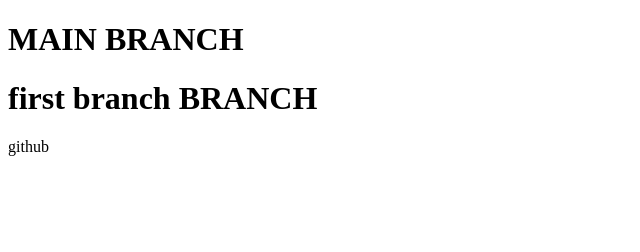
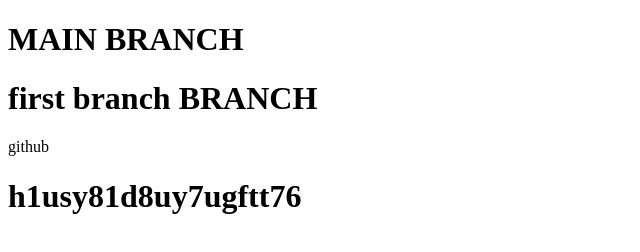
Before and after one commit to Usama-U24/THIRD-REPO, a plain HTML site: page index.html in a window 1280 px wide. Shown: the whole page, without its empty margins (0-640 px from the left). Drawn offline with Linux system fonts and the light colour scheme.

Commit message:
add h1 tag

```diff
--- a/index.html
+++ b/index.html
@@ -9,5 +9,6 @@
   <h1>MAIN BRANCH</h1>
   <h1>first branch BRANCH</h1>
   <p>github</p>
+  <h1>h1usy81d8uy7ugftt76</h1>
 </body>
 </html>
```
